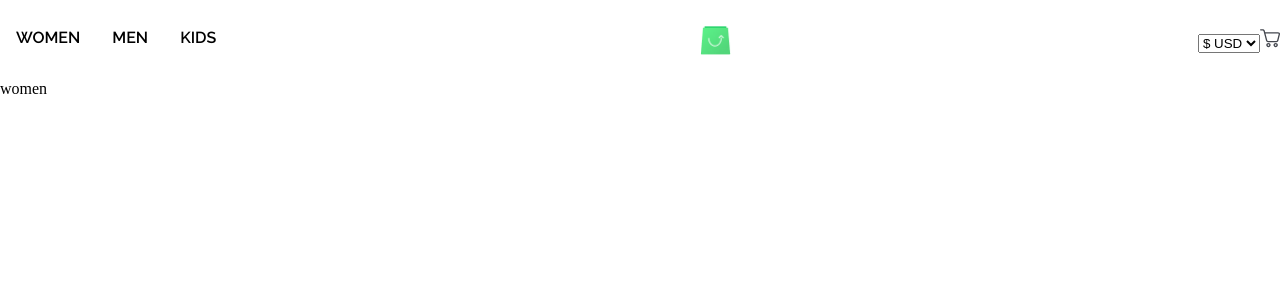
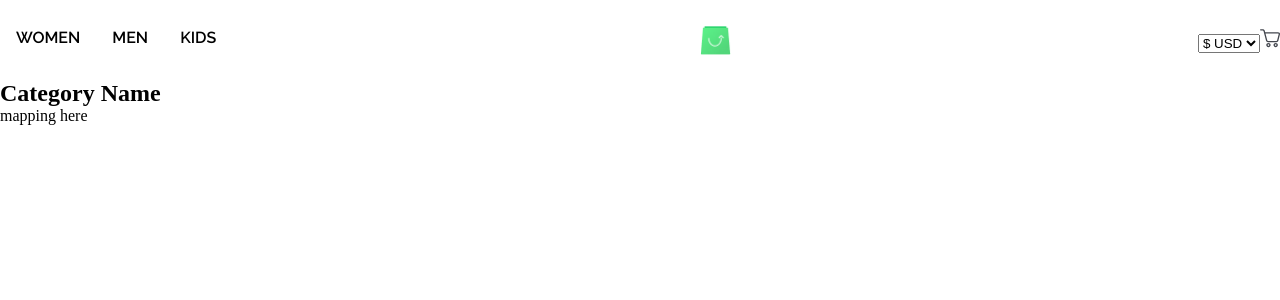
Before and after one commit to Kiril-Pavlov/sw-react-clothes-shop, a React (Create React App) app: page / in a window 1280 px wide. Shown: the top 300 px of the page. Built offline with nearby package versions, Linux system fonts and the light colour scheme.

Commit message:
added title and maping container for products

```diff
--- a/src/pages/Home/index.jsx
+++ b/src/pages/Home/index.jsx
@@ -3,7 +3,14 @@ import React, { Component } from 'react'
 export default class Women extends Component {
   render() {
     return (
-      <div>women</div>
+      <div className='productsPageContainer'>
+        <h2 className='categoryNameTitle'>
+          Category Name
+        </h2>
+        <div className='products-container'>
+          mapping here
+        </div>
+      </div>
     )
   }
 }
```
